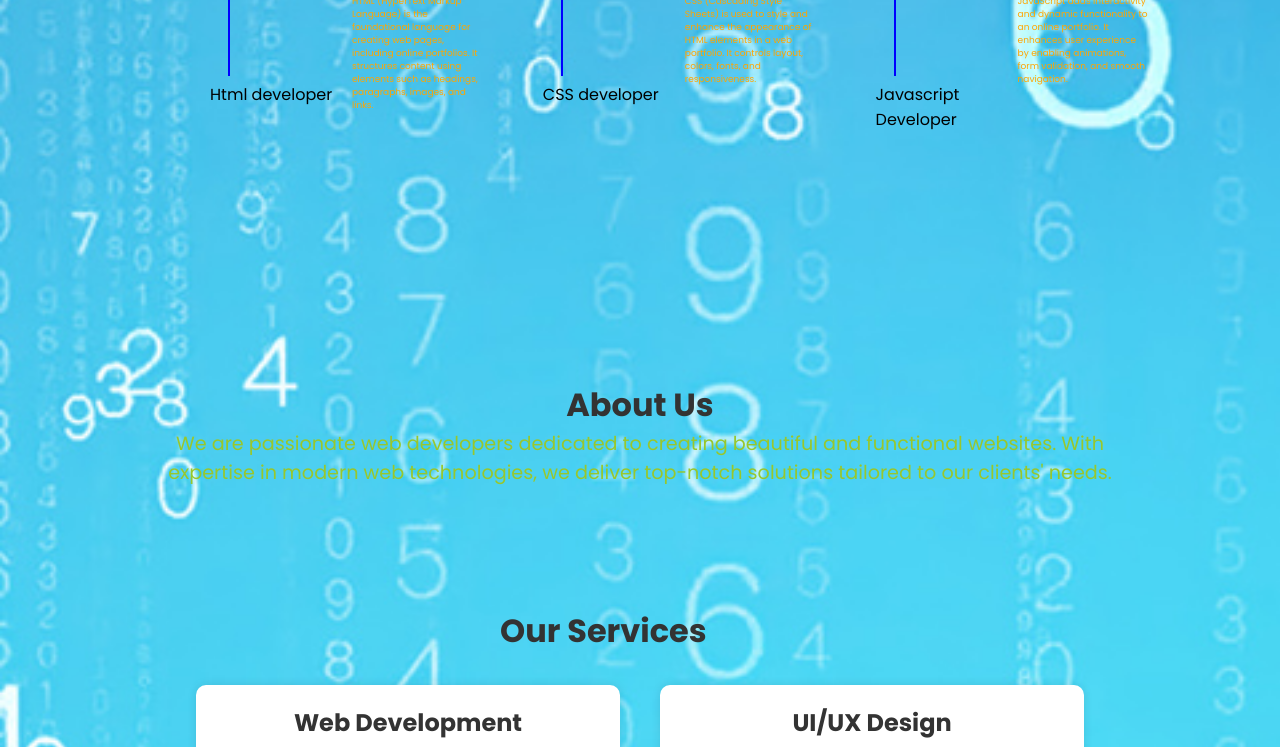
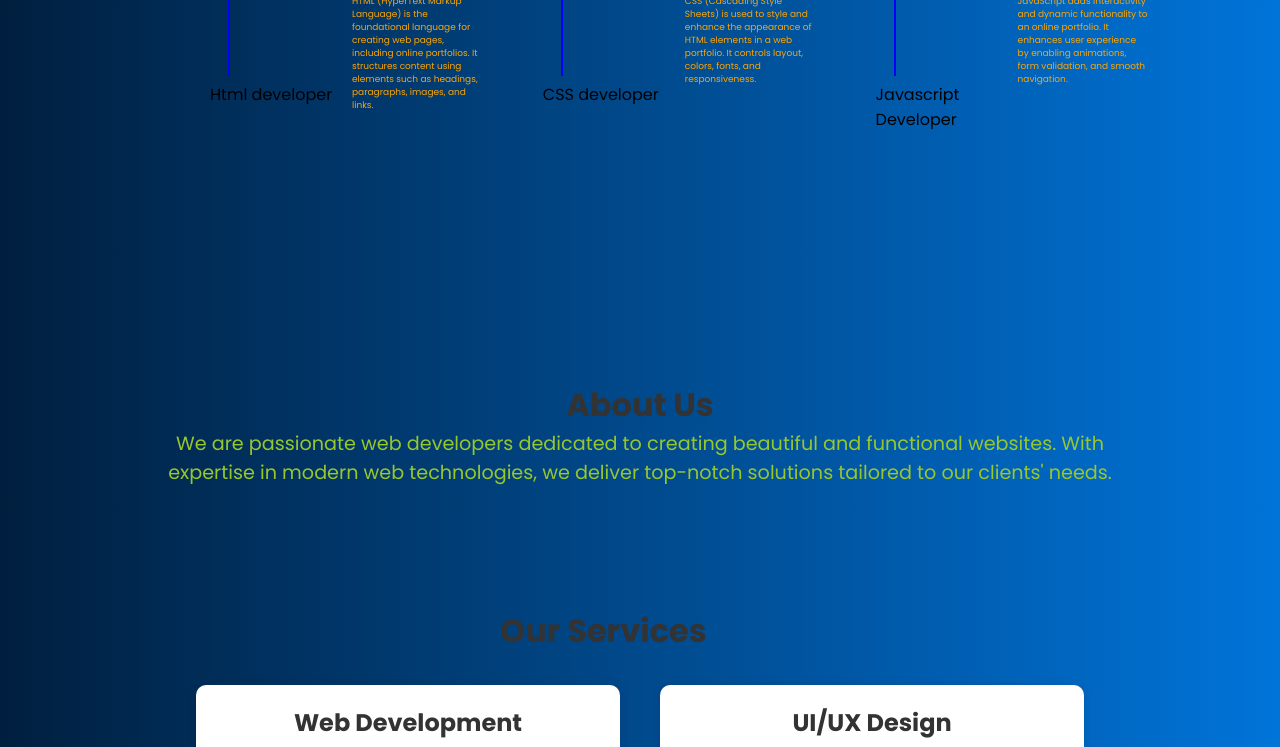
Before and after one commit to chirag44897/SCM-project, a plain HTML site: page index.html in a window 1280 px wide. Shown: the part 762-1509 px from the top of the page. Drawn offline with Linux system fonts and the light colour scheme.

Commit message:
changed background

```diff
--- a/style.css
+++ b/style.css
@@ -4,10 +4,7 @@
 }
 
 body {
-    background-image: url("background.jpg");
-    background-size: cover;
-    background-position: center;
-    background-repeat: no-repeat;
+    background: linear-gradient(to right, #001f3f, #0074D9);
     color: white;
     font-family: 'poppins', sans-serif;
     box-sizing: border-box;
```
